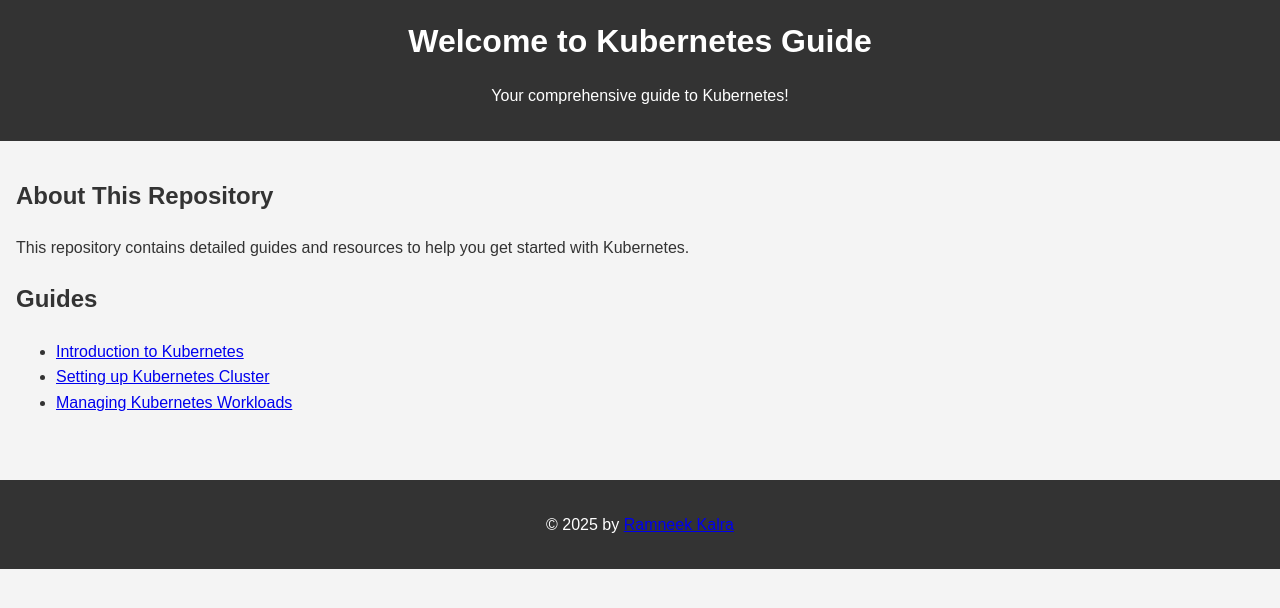
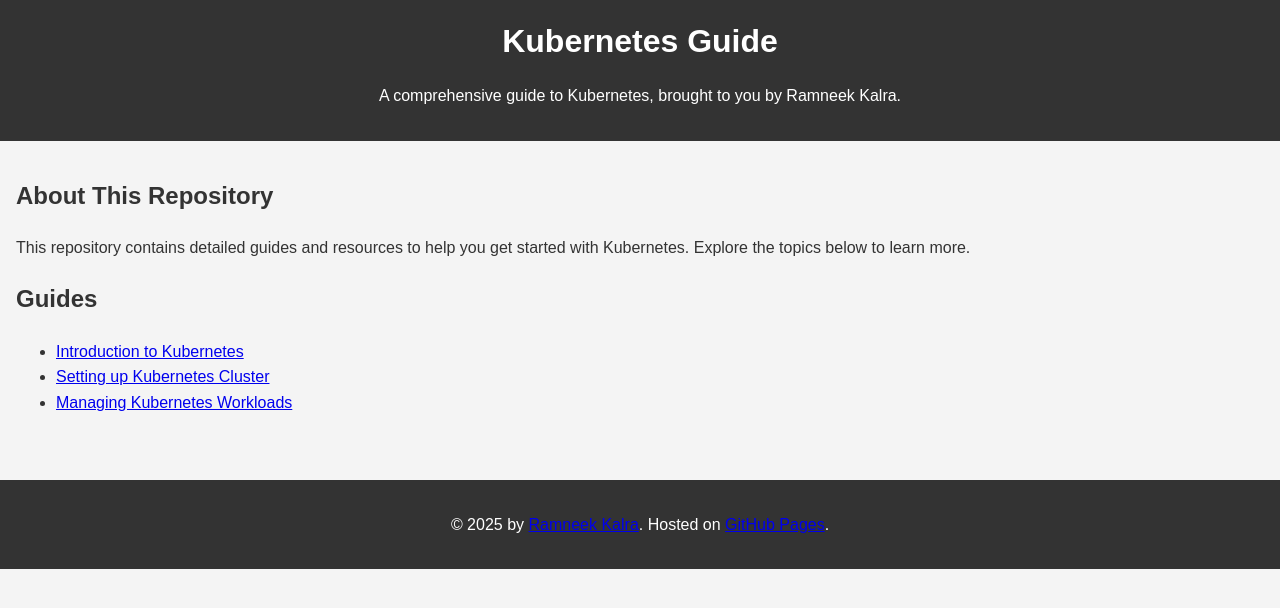
Before and after one commit to Ramneek-kalra/kubernetes-guide, a plain HTML site: page index.html in a window 1280 px wide. Drawn offline with Linux system fonts and the light colour scheme.

Commit message:
Update index.html

```diff
--- a/index.html
+++ b/index.html
@@ -8,13 +8,16 @@
 </head>
 <body>
     <header>
-        <h1>Welcome to Kubernetes Guide</h1>
-        <p>Your comprehensive guide to Kubernetes!</p>
+        <div class="container">
+            <h1>Kubernetes Guide</h1>
+            <p>A comprehensive guide to Kubernetes, brought to you by Ramneek Kalra.</p>
+        </div>
     </header>
     <main>
+        <div class="container">
             <section>
                 <h2>About This Repository</h2>
-            <p>This repository contains detailed guides and resources to help you get started with Kubernetes.</p>
+                <p>This repository contains detailed guides and resources to help you get started with Kubernetes. Explore the topics below to learn more.</p>
             </section>
             <section>
                 <h2>Guides</h2>
@@ -22,9 +25,12 @@
                     <!-- JavaScript will populate this -->
                 </ul>
             </section>
+        </div>
     </main>
     <footer>
-        <p>© 2025 by <a href="https://github.com/Ramneek-kalra/kubernetes-guide" target="_blank">Ramneek Kalra</a></p>
+        <div class="container">
+            <p>© 2025 by <a href="https://github.com/Ramneek-kalra/kubernetes-guide" target="_blank">Ramneek Kalra</a>. Hosted on <a href="https://pages.github.com/" target="_blank">GitHub Pages</a>.</p>
+        </div>
     </footer>
     <script src="script.js"></script>
 </body>
```
Lines whose indentation alone changed are shown as unchanged.
